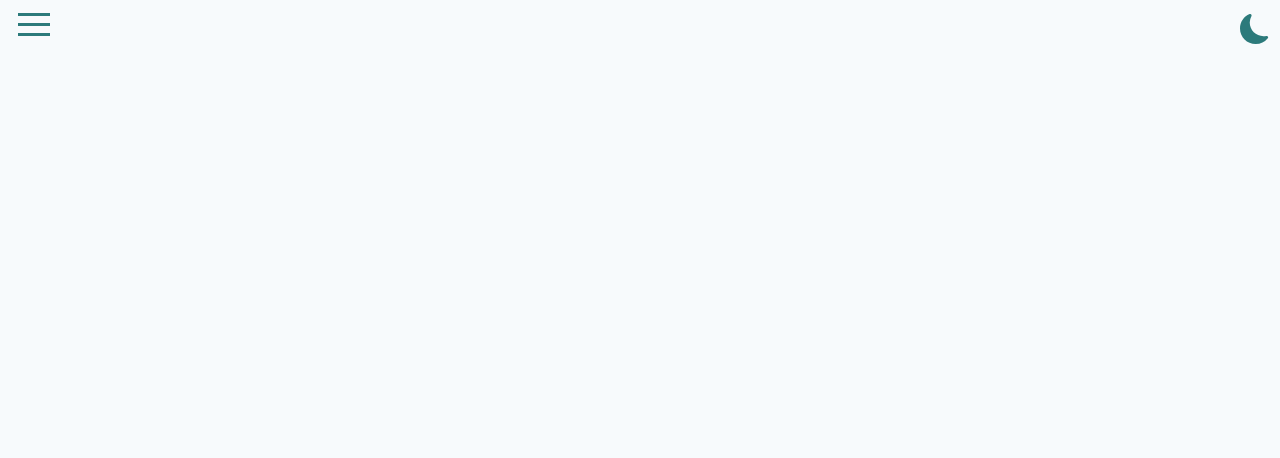
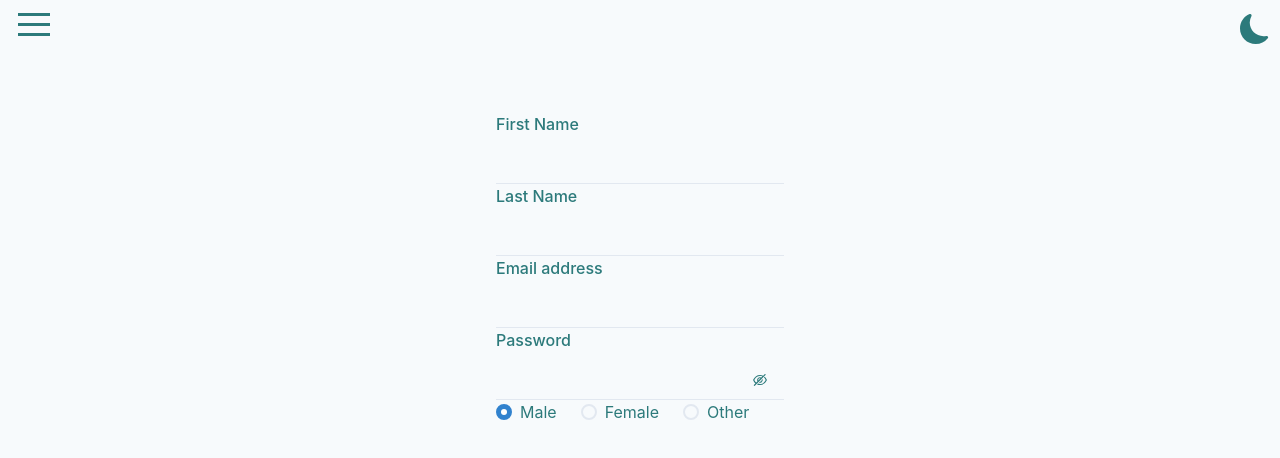
Before and after one commit to Brutalvik/portfolio, a React (Create React App) app: page /about in a window 1280 px wide. Shown: the top 458 px of the page. Built offline with nearby package versions, Linux system fonts and the light colour scheme; a web font is replaced by a local one.

Commit message:
created basic registration form

```diff
--- /dev/null
+++ b/src/Forms/Register/Register.module.css
@@ -0,0 +1,6 @@
+.container {
+  display: grid;
+  margin: 5% 10%;
+  justify-content: center;
+  align-items: center;
+}
--- /dev/null
+++ b/src/Forms/Register/Register.tsx
@@ -0,0 +1,72 @@
+import { FC, useState } from "react";
+import styles from "./Register.module.css";
+import {
+  FormControl,
+  FormLabel,
+  FormErrorMessage,
+  Input,
+  InputGroup,
+  RadioGroup,
+  HStack,
+  Radio,
+  InputRightElement,
+} from "@chakra-ui/react";
+import { useFormik } from "formik";
+import { AiOutlineEye, AiOutlineEyeInvisible } from "react-icons/ai";
+
+const Register: FC = () => {
+  const [visible, setVisible] = useState(false);
+  const formik = useFormik({
+    initialValues: {
+      firstName: "",
+      lastName: "",
+      email: "",
+      password: "",
+    },
+    onSubmit: (values) => {
+      alert(JSON.stringify(values, null, 2));
+    },
+  });
+
+  return (
+    <div className={styles.container}>
+      <FormControl>
+        <FormLabel>First Name</FormLabel>
+        <Input type="text" size="md" variant="flushed" id="firstName" />
+        <FormErrorMessage>We'll never share your email.</FormErrorMessage>
+        <FormLabel>Last Name</FormLabel>
+        <Input type="text" size="md" variant="flushed" id="lastName" />
+        <FormErrorMessage>We'll never share your email.</FormErrorMessage>
+        <FormLabel>Email address</FormLabel>
+        <Input type="email" size="md" variant="flushed" id="email" />
+        <FormErrorMessage>We'll never share your email.</FormErrorMessage>
+        <FormLabel>Password</FormLabel>
+        <InputGroup size="md">
+          <Input
+            type={visible ? "text" : "password"}
+            size="md"
+            variant="flushed"
+            id="password"
+          />
+          <InputRightElement width="3rem">
+            {visible ? (
+              <AiOutlineEye onClick={() => setVisible(false)} />
+            ) : (
+              <AiOutlineEyeInvisible onClick={() => setVisible(true)} />
+            )}
+          </InputRightElement>
+        </InputGroup>
+        <FormErrorMessage>We'll never share your email.</FormErrorMessage>
+        <RadioGroup defaultValue="Male">
+          <HStack spacing="24px">
+            <Radio value="Male">Male</Radio>
+            <Radio value="Female">Female</Radio>
+            <Radio value="Other">Other</Radio>
+          </HStack>
+        </RadioGroup>
+      </FormControl>
+    </div>
+  );
+};
+
+export default Register;
--- a/src/components/About/About.tsx
+++ b/src/components/About/About.tsx
@@ -1,9 +1,14 @@
 import { FC, Suspense } from "react";
 import { CircularProgress, CircularProgressLabel } from "@chakra-ui/react";
 import SpinnerItem from "UI/Spinner/SpinnerItem";
+import Register from "Forms/Register/Register";
 
 const About: FC = () => {
-  return <Suspense fallback={<SpinnerItem size="xl" />}></Suspense>;
+  return (
+    <Suspense fallback={<SpinnerItem size="xl" />}>
+      <Register />
+    </Suspense>
+  );
 };
 
 export default About;
```
